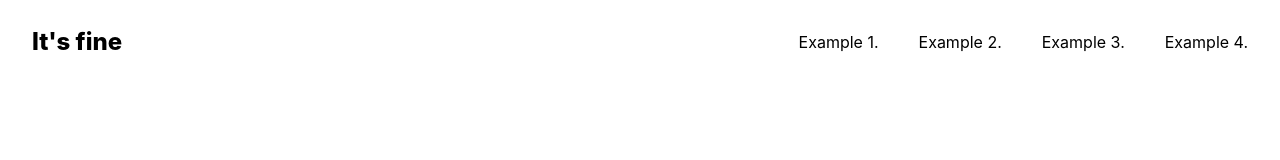
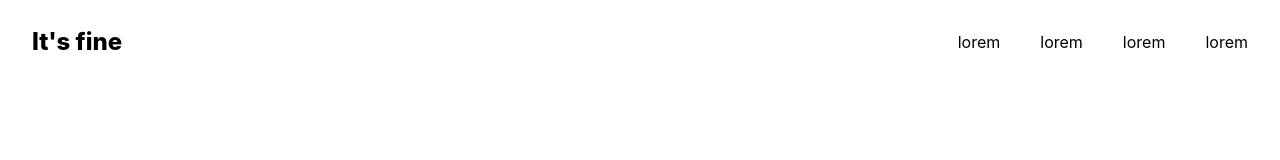
Before and after one commit to KahKitZheng/framer-motion-transitions, a React (Vite) app: page / in a window 1280 px wide. Shown: the top 160 px of the page. Built offline with nearby package versions, Linux system fonts and the light colour scheme.

Commit message:
Replace nav items with fake text

```diff
--- a/src/components/Navigation/Navigation.tsx
+++ b/src/components/Navigation/Navigation.tsx
@@ -10,10 +10,10 @@ export default function Navigation(props: NavigationProps) {
       <nav className="nav">
         <p className="logo">{brand}</p>
         <ul className="menu-links">
-          <li>Example 1.</li>
-          <li>Example 2.</li>
-          <li>Example 3.</li>
-          <li>Example 4.</li>
+          <li>lorem</li>
+          <li>lorem</li>
+          <li>lorem</li>
+          <li>lorem</li>
         </ul>
       </nav>
     </header>
```
